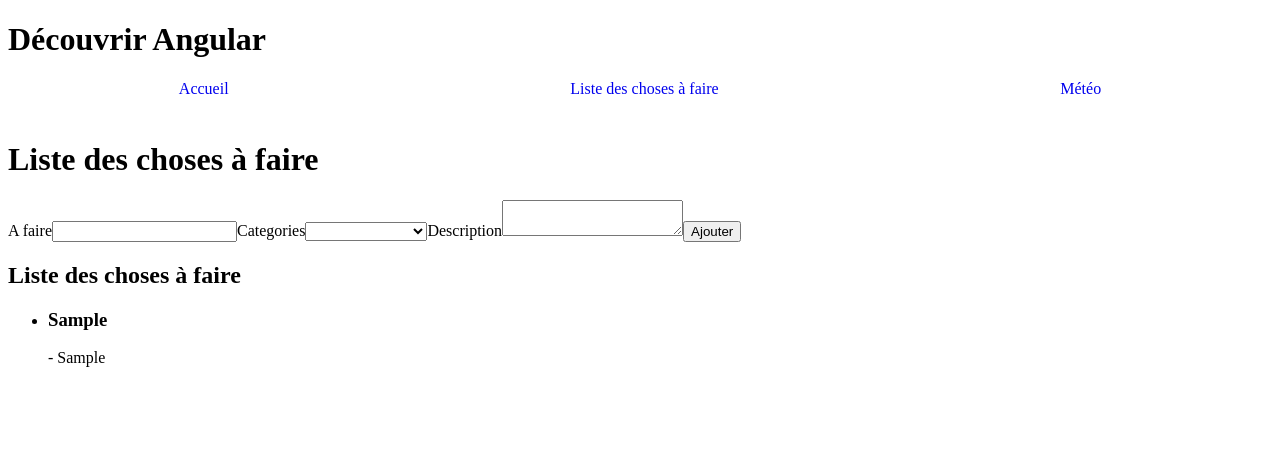
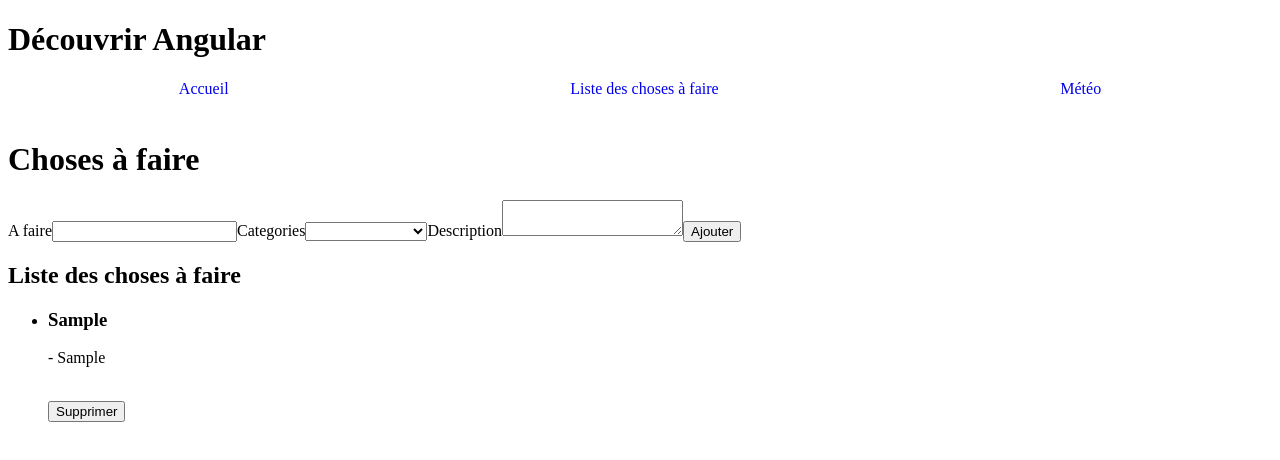
Before and after one commit to CodexMathematica/AngularProjetCours, an Angular app: page /todo in a window 1280 px wide. Both pictures are taken after typing "Sample", "Sample" into the empty fields and a click on the button "Ajouter". Shown: the top 460 px of the page. Built offline with nearby package versions, Linux system fonts and the light colour scheme.

Commit message:
delete a todo

```diff
--- a/src/app/services/todo.service.ts
+++ b/src/app/services/todo.service.ts
@@ -20,4 +20,7 @@
     return this.todos;
   }
 
+  deleteTodos(todo: Todo) {
+    this.todos = this.todos.filter(t => t.id !== todo.id);
+  }
 }
--- a/src/app/todo-info/todo-info.component.html
+++ b/src/app/todo-info/todo-info.component.html
@@ -1,2 +1,4 @@
 <h3>{{todo.title}}</h3>
 <p>{{todo.category}} - {{todo.description}}</p>
+<br>
+<button (click)= "delete(todo)">Supprimer</button>
--- a/src/app/todo-info/todo-info.component.ts
+++ b/src/app/todo-info/todo-info.component.ts
@@ -9,10 +9,13 @@
 export class TodoInfoComponent implements OnInit {
 
   @Input() todo!: Todo;
-
+  @Output() deleteTodo = new EventEmitter<Todo>();
   constructor() { }
 
   ngOnInit(): void {
   }
 
+  delete(todo: Todo){
+    this.deleteTodo.emit(todo);
+  }
 }
--- a/src/app/todo-list/todo-list.component.html
+++ b/src/app/todo-list/todo-list.component.html
@@ -1,5 +1,5 @@
 <h2>Liste des choses à faire</h2>
 <!-- {{allTodos | json}} pour debugger le tableau recus-->
 <ul>
-    <li *ngFor="let todo of allTodos"><app-todo-info [todo]="todo"></app-todo-info></li>
+    <li *ngFor="let todo of allTodos"><app-todo-info [todo]="todo" (deleteTodo)="deleteTodo($event)"></app-todo-info></li>
 </ul>
--- a/src/app/todo-list/todo-list.component.ts
+++ b/src/app/todo-list/todo-list.component.ts
@@ -1,5 +1,6 @@
 import { Component, Input, OnInit } from '@angular/core';
 import { Todo } from '../models/todo';
+import { TodoService } from '../services/todo.service';
 
 @Component({
   selector: 'app-todo-list',
@@ -10,9 +11,13 @@
 
   @Input() public allTodos!: Todo[];
 
-  constructor() { }
+  constructor(private todoService: TodoService) { }
 
   ngOnInit(): void {
   }
 
+  deleteTodo(todo: Todo){
+    this.todoService.deleteTodos(todo);
+    this.allTodos = this.todoService.getTodos();
+  }
 }
--- a/src/app/todo/todo.component.html
+++ b/src/app/todo/todo.component.html
@@ -1,4 +1,4 @@
-<h1>Liste des choses à faire</h1>
+<h1>Choses à faire</h1>
 
 <form #f="ngForm" (submit)="addToDo(f)">
     <label for="title">A faire</label>
```
